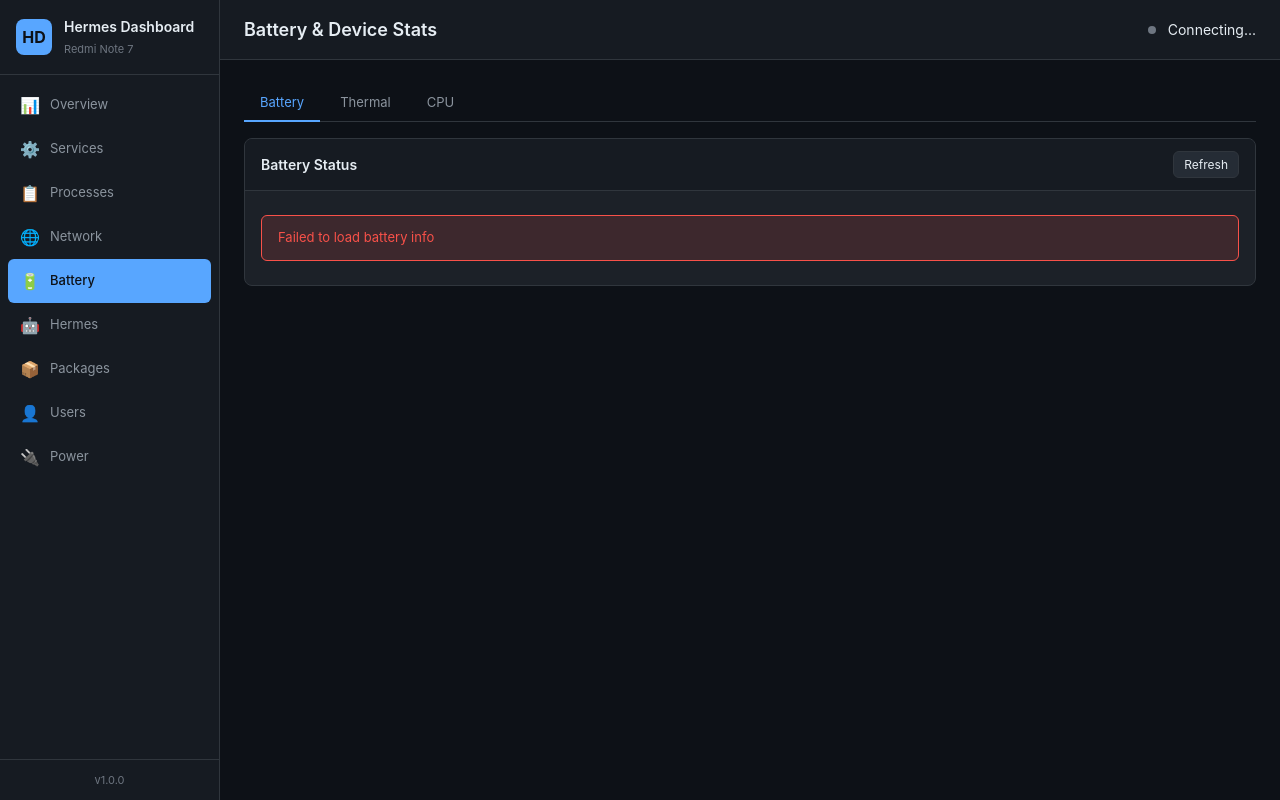
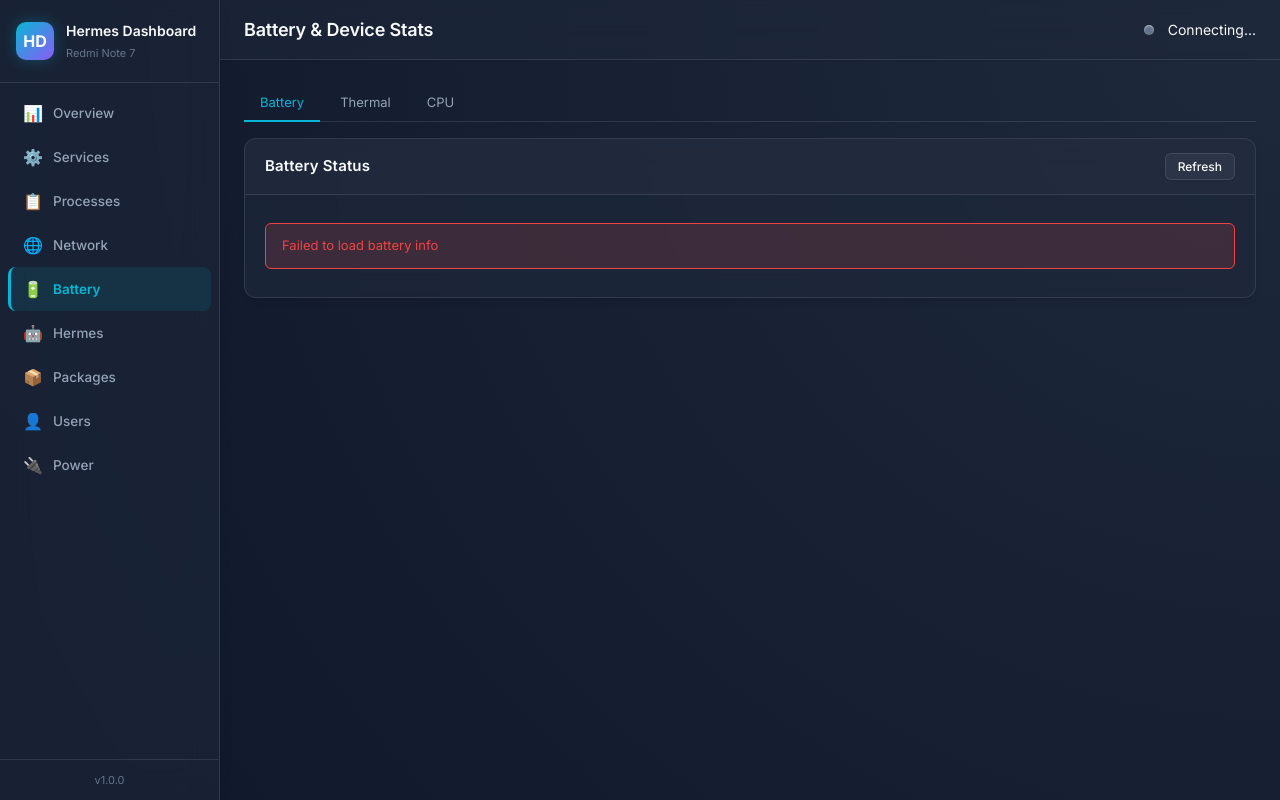
Before and after one commit to minhazul73/lavender, a FastAPI app: page /battery in a window 1280 px wide. Run offline with FastAPI, Linux system fonts and the light colour scheme; data that the repository does not hold is empty; some libraries are stand-ins or nearby versions.

Commit message:
feat: overhaul dashboard UI with modern glassmorphism design, updated color palette, and Inter font integration

```diff
--- a/dashboard/static/style.css
+++ b/dashboard/static/style.css
@@ -11,30 +11,37 @@
 }
 
 :root {
-    --bg-primary: #0d1117;
-    --bg-secondary: #161b22;
-    --bg-card: #1c2128;
-    --bg-hover: #252c35;
-    --border: #30363d;
-    --text-primary: #e6edf3;
-    --text-secondary: #8b949e;
-    --text-muted: #6e7681;
-    --accent: #58a6ff;
-    --accent-hover: #79c0ff;
-    --green: #3fb950;
-    --yellow: #d29922;
-    --red: #f85149;
-    --orange: #db6d28;
-    --purple: #a371f7;
+    --bg-primary: #0f172a;
+    --bg-secondary: #1e293b;
+    --bg-card: rgba(30, 41, 59, 0.7);
+    --bg-hover: #334155;
+    --border: rgba(255, 255, 255, 0.1);
+    --text-primary: #f8fafc;
+    --text-secondary: #94a3b8;
+    --text-muted: #64748b;
+    --accent: #06b6d4;
+    --accent-hover: #22d3ee;
+    --green: #10b981;
+    --yellow: #f59e0b;
+    --red: #ef4444;
+    --orange: #f97316;
+    --purple: #8b5cf6;
+    --shadow-sm: 0 1px 2px 0 rgba(0, 0, 0, 0.05);
+    --shadow-md: 0 4px 6px -1px rgba(0, 0, 0, 0.1), 0 2px 4px -1px rgba(0, 0, 0, 0.06);
+    --shadow-lg: 0 10px 15px -3px rgba(0, 0, 0, 0.1), 0 4px 6px -2px rgba(0, 0, 0, 0.05);
+    --shadow-glow: 0 0 15px rgba(6, 182, 212, 0.3);
 }
 
 html, body {
     height: 100%;
-    font-family: -apple-system, BlinkMacSystemFont, 'Segoe UI', Roboto, Oxygen, Ubuntu, sans-serif;
+    font-family: 'Inter', -apple-system, BlinkMacSystemFont, 'Segoe UI', Roboto, Oxygen, Ubuntu, sans-serif;
     font-size: 14px;
     background: var(--bg-primary);
+    background-image: radial-gradient(circle at top right, rgba(30, 41, 59, 1) 0%, rgba(15, 23, 42, 1) 100%);
+    background-attachment: fixed;
     color: var(--text-primary);
     line-height: 1.5;
+    -webkit-font-smoothing: antialiased;
 }
 
 /* ===== Layout ===== */
@@ -46,7 +53,9 @@ html, body {
 /* Sidebar */
 .sidebar {
     width: 220px;
-    background: var(--bg-secondary);
+    background: rgba(30, 41, 59, 0.6);
+    backdrop-filter: blur(16px);
+    -webkit-backdrop-filter: blur(16px);
     border-right: 1px solid var(--border);
     display: flex;
     flex-direction: column;
@@ -55,10 +64,11 @@ html, body {
     left: 0;
     bottom: 0;
     z-index: 10;
+    box-shadow: var(--shadow-lg);
 }
 
 .sidebar-header {
-    padding: 16px;
+    padding: 20px 16px;
     border-bottom: 1px solid var(--border);
     display: flex;
     align-items: center;
@@ -66,16 +76,17 @@ html, body {
 }
 
 .logo {
-    width: 36px;
-    height: 36px;
-    background: var(--accent);
-    border-radius: 8px;
+    width: 38px;
+    height: 38px;
+    background: linear-gradient(135deg, var(--accent), var(--purple));
+    border-radius: 10px;
     display: flex;
     align-items: center;
     justify-content: center;
-    font-weight: bold;
+    font-weight: 700;
     font-size: 16px;
-    color: var(--bg-primary);
+    color: #fff;
+    box-shadow: var(--shadow-glow);
 }
 
 .brand h1 {
@@ -99,22 +110,26 @@ html, body {
     align-items: center;
     gap: 10px;
     padding: 10px 12px;
-    border-radius: 6px;
+    border-radius: 8px;
     text-decoration: none;
     color: var(--text-secondary);
-    font-size: 13px;
-    transition: all 0.15s;
+    font-size: 13.5px;
+    font-weight: 500;
+    transition: all 0.2s ease;
+    border-left: 3px solid transparent;
 }
 
 .nav-item:hover {
-    background: var(--bg-hover);
+    background: rgba(255, 255, 255, 0.05);
     color: var(--text-primary);
+    transform: translateX(4px);
 }
 
 .nav-item.active {
-    background: var(--accent);
-    color: var(--bg-primary);
-    font-weight: 500;
+    background: rgba(6, 182, 212, 0.1);
+    color: var(--accent);
+    font-weight: 600;
+    border-left: 3px solid var(--accent);
 }
 
 .nav-icon {
@@ -142,7 +157,9 @@ html, body {
 
 .topbar {
     padding: 16px 24px;
-    background: var(--bg-secondary);
+    background: rgba(30, 41, 59, 0.6);
+    backdrop-filter: blur(16px);
+    -webkit-backdrop-filter: blur(16px);
     border-bottom: 1px solid var(--border);
     display: flex;
     align-items: center;
@@ -150,11 +167,13 @@ html, body {
     position: sticky;
     top: 0;
     z-index: 5;
+    box-shadow: var(--shadow-sm);
 }
 
 .page-title {
     font-size: 18px;
     font-weight: 600;
+    letter-spacing: -0.01em;
 }
 
 .topbar-actions {
@@ -172,28 +191,37 @@ html, body {
 /* ===== Cards ===== */
 .card {
     background: var(--bg-card);
+    backdrop-filter: blur(12px);
+    -webkit-backdrop-filter: blur(12px);
     border: 1px solid var(--border);
-    border-radius: 8px;
+    border-radius: 12px;
     margin-bottom: 16px;
     overflow: hidden;
+    box-shadow: var(--shadow-md);
+    transition: transform 0.2s ease, box-shadow 0.2s ease;
+}
+
+.card:hover {
+    box-shadow: var(--shadow-lg);
 }
 
 .card-header {
-    padding: 12px 16px;
+    padding: 14px 20px;
     border-bottom: 1px solid var(--border);
     display: flex;
     align-items: center;
     justify-content: space-between;
-    background: var(--bg-secondary);
+    background: rgba(255, 255, 255, 0.02);
 }
 
 .card-header h3 {
-    font-size: 14px;
+    font-size: 15px;
     font-weight: 600;
+    letter-spacing: 0.01em;
 }
 
 .card-body {
-    padding: 16px;
+    padding: 20px;
 }
 
 .card-actions {
@@ -209,25 +237,34 @@ html, body {
     display: inline-flex;
     align-items: center;
     gap: 6px;
-    padding: 8px 14px;
+    padding: 8px 16px;
     border: 1px solid var(--border);
-    border-radius: 6px;
-    background: var(--bg-hover);
+    border-radius: 8px;
+    background: rgba(255, 255, 255, 0.05);
     color: var(--text-primary);
     font-size: 13px;
+    font-weight: 500;
     cursor: pointer;
-    transition: all 0.15s;
+    transition: all 0.2s ease;
     font-family: inherit;
+    box-shadow: var(--shadow-sm);
 }
 
 .btn:hover {
-    background: var(--border);
-    border-color: var(--text-muted);
+    background: rgba(255, 255, 255, 0.1);
+    border-color: var(--text-secondary);
+    transform: translateY(-1px);
+    box-shadow: var(--shadow-md);
+}
+
+.btn:active {
+    transform: translateY(0);
 }
 
 .btn-sm {
-    padding: 5px 10px;
-    font-size: 12px;
+    padding: 5px 12px;
+    font-size: 12px;
+    border-radius: 6px;
 }
 
 .btn-xs {
@@ -354,15 +391,16 @@ html, body {
 /* ===== Status Indicators ===== */
 .status-indicator {
     display: inline-block;
-    width: 8px;
-    height: 8px;
+    width: 10px;
+    height: 10px;
     border-radius: 50%;
-    margin-right: 6px;
+    margin-right: 8px;
+    box-shadow: inset 0 1px 2px rgba(255, 255, 255, 0.5);
 }
 
 .status-active {
     background: var(--green);
-    box-shadow: 0 0 6px var(--green);
+    box-shadow: 0 0 10px rgba(16, 185, 129, 0.6), inset 0 1px 2px rgba(255,255,255,0.5);
 }
 
 .status-inactive {
--- a/dashboard/templates/base.html
+++ b/dashboard/templates/base.html
@@ -4,6 +4,9 @@
     <meta charset="UTF-8">
     <meta name="viewport" content="width=device-width, initial-scale=1.0">
     <title>{% block title %}Hermes Device Dashboard{% endblock %}</title>
+    <link rel="preconnect" href="https://fonts.googleapis.com">
+    <link rel="preconnect" href="https://fonts.gstatic.com" crossorigin>
+    <link href="https://fonts.googleapis.com/css2?family=Inter:wght@400;500;600;700&display=swap" rel="stylesheet">
     <script src="https://unpkg.com/htmx.org@1.9.10/dist/htmx.min.js"></script>
     <link rel="stylesheet" href="/static/style.css">
     <link rel="stylesheet" href="/static/live.css">
```
Also changed, not shown: other parts of dashboard/static/style.css (+34 -22 lines).
